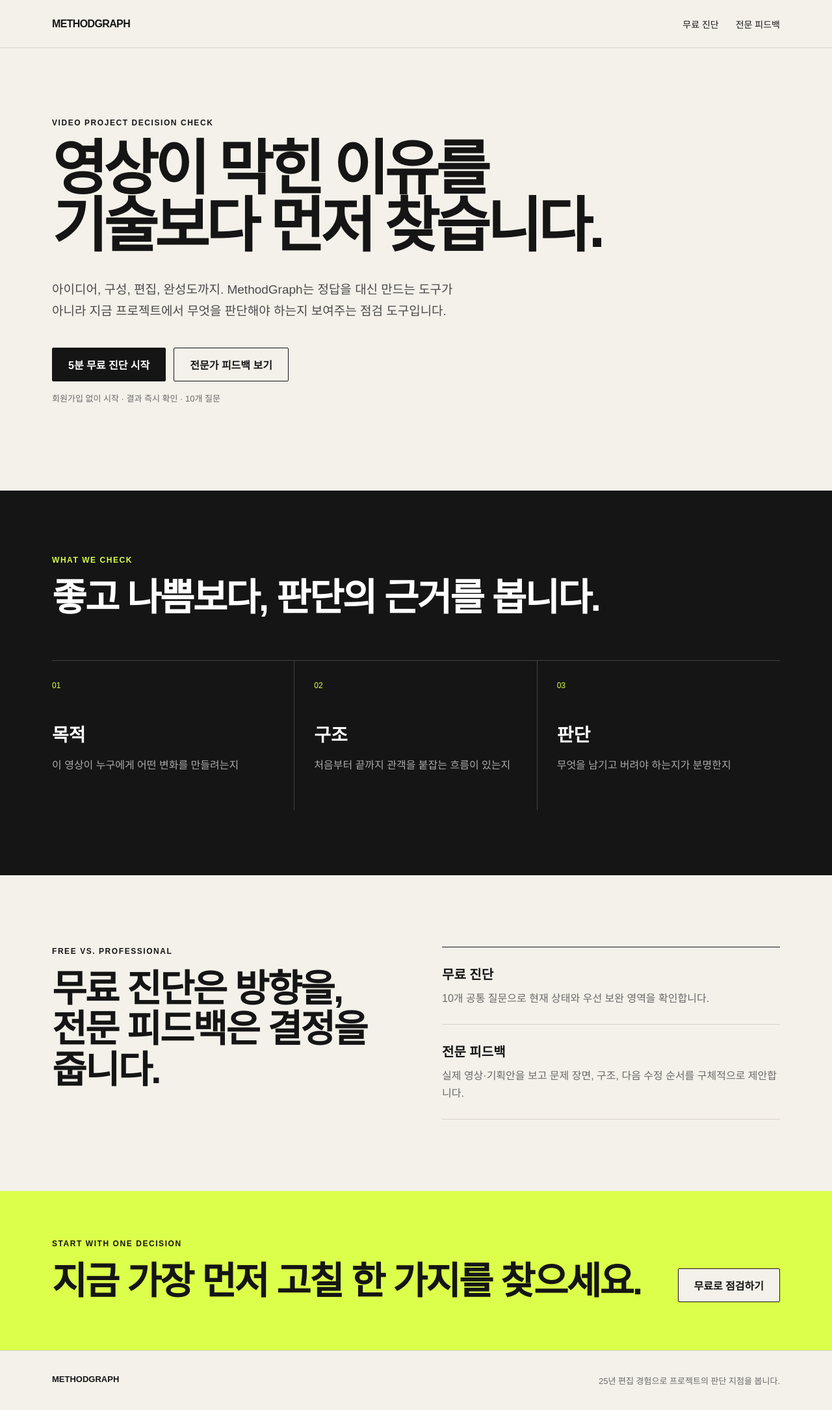
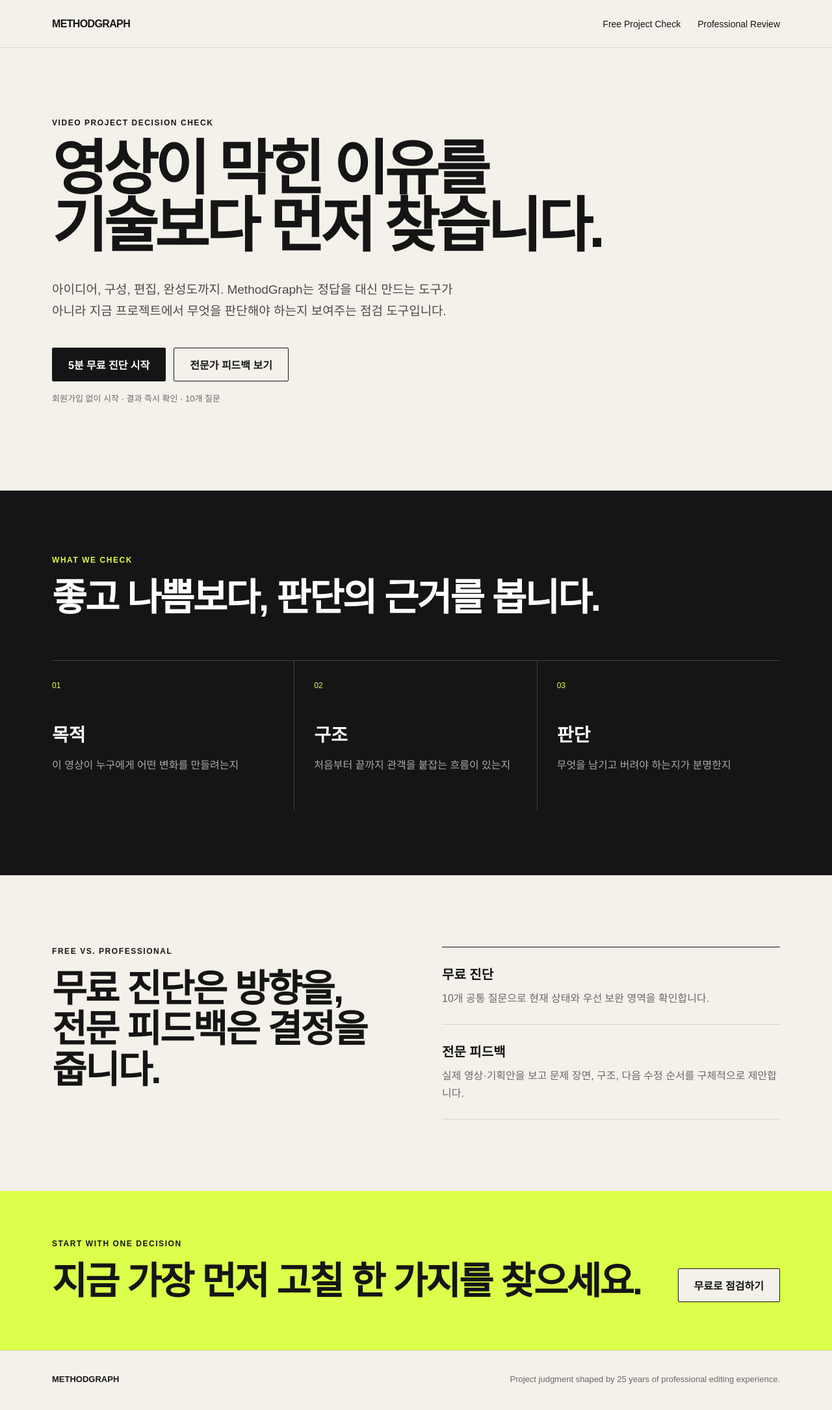
Before and after one commit to soodan7905-creator/methodgraph, a Next.js app: page / in a window 1280 px wide. Shown: the top 2170 px of the page at 65% size. Built offline with nearby package versions, Linux system fonts and the light colour scheme.

Commit message:
Convert site shell to English

```diff
--- a/app/layout.tsx
+++ b/app/layout.tsx
@@ -3,25 +3,25 @@ import Link from "next/link";
 import "./globals.css";
 
 export const metadata: Metadata = {
-  title: "MethodGraph | 영상 프로젝트 판단 점검",
-  description: "아이디어부터 완성본까지, 영상 프로젝트의 판단 구조를 점검합니다.",
+  title: "MethodGraph | Video Project Decision Check",
+  description: "From idea to final cut, MethodGraph helps you identify the decisions holding your video project back.",
 };
 
 export default function RootLayout({ children }: Readonly<{ children: React.ReactNode }>) {
   return (
-    <html lang="ko">
+    <html lang="en">
       <body>
         <header className="site-header">
           <Link href="/" className="brand">METHODGRAPH</Link>
-          <nav aria-label="주요 메뉴">
-            <Link href="/diagnosis">무료 진단</Link>
-            <Link href="/consult">전문 피드백</Link>
+          <nav aria-label="Main navigation">
+            <Link href="/diagnosis">Free Project Check</Link>
+            <Link href="/consult">Professional Review</Link>
           </nav>
         </header>
         <main>{children}</main>
         <footer className="site-footer">
           <strong>METHODGRAPH</strong>
-          <span>25년 편집 경험으로 프로젝트의 판단 지점을 봅니다.</span>
+          <span>Project judgment shaped by 25 years of professional editing experience.</span>
         </footer>
       </body>
     </html>
```
